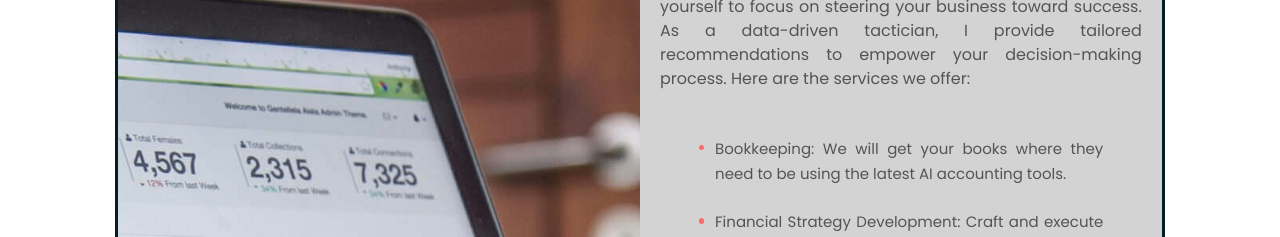
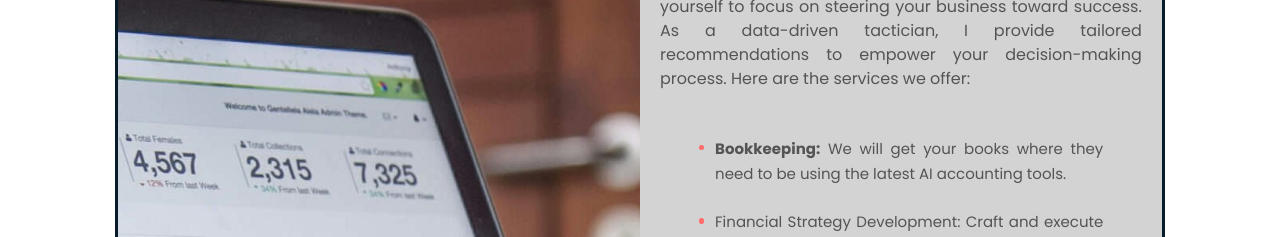
Before and after one commit to kylecburgoyneF9/business_website, a Vue app: page /consulting in a window 1280 px wide. Shown: the part 1440-1677 px from the top of the page. Built offline with nearby package versions, Linux system fonts and the light colour scheme.

Commit message:
Update ConsultingView.vue

```diff
--- a/src/views/ConsultingView.vue
+++ b/src/views/ConsultingView.vue
@@ -44,7 +44,8 @@
                         tactician, I provide tailored recommendations to empower your decision-making process. Here are
                         the services we offer:</p>
                     <ul class="styled-list">
-                        <li>Bookkeeping: We will get your books where they need to be using the latest AI accounting tools.</li>
+                        <li><strong>Bookkeeping:</strong> We will get your books where they need to be using the latest
+                            AI accounting tools.</li>
                         <li>Financial Strategy Development: Craft and execute financial strategies that align with your
                             business objectives, driving sustainable growth and profitability.</li>
                         <li>Budgeting and Forecasting: Develop accurate budgets and financial forecasts to provide a
@@ -133,5 +134,4 @@ import SocialLinks from '../components/SocialLinks.vue'
     display: flex;
     /* Use flexbox layout */
 }
-
 </style>
```
